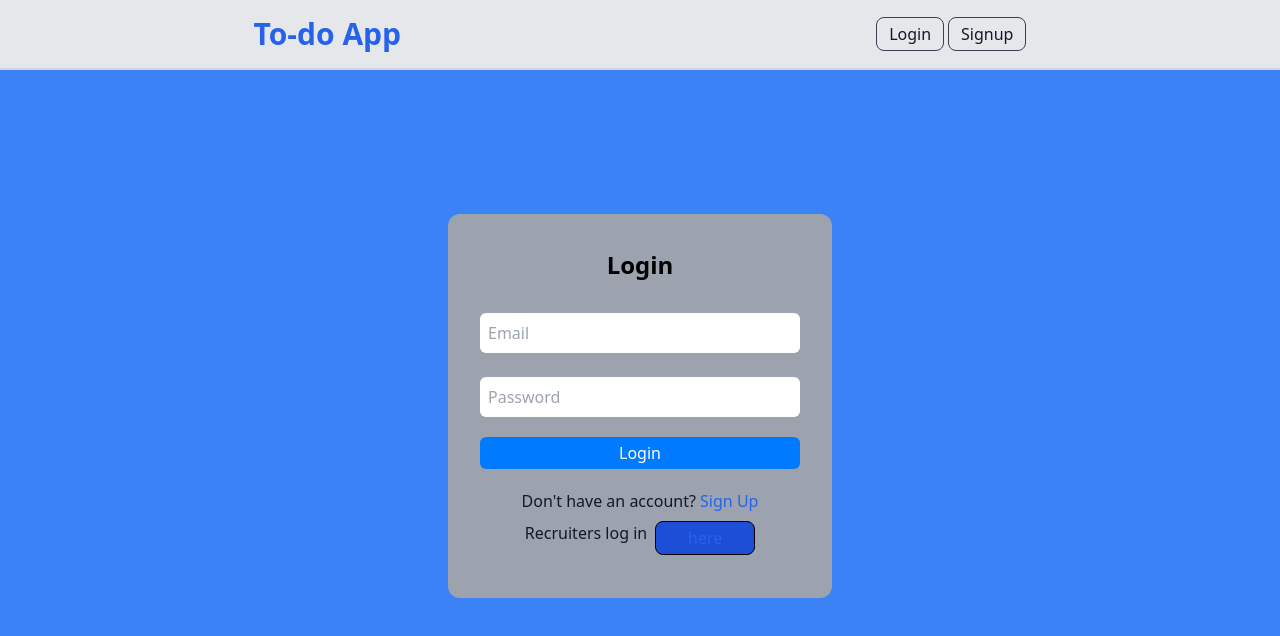
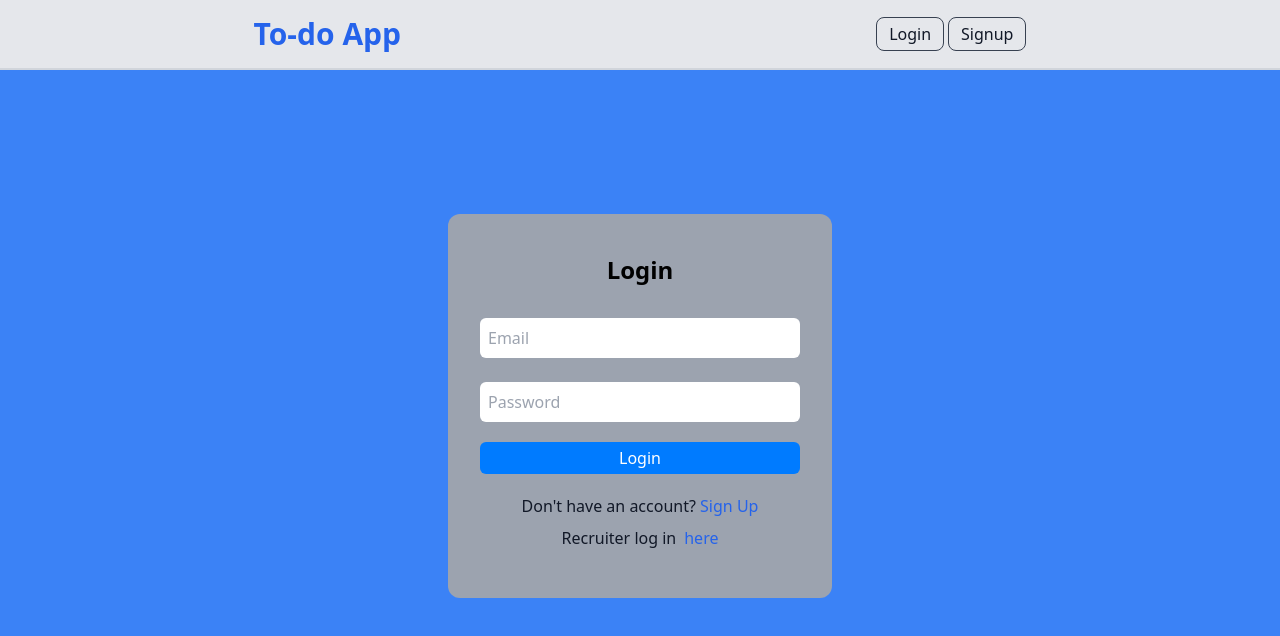
Before and after one commit to Riyaazct/todo-list-react, a React (Create React App) app in the folder client/: page /login in a window 1280 px wide. Shown: the top 636 px of the page. Built offline with nearby package versions, Linux system fonts and the light colour scheme; no server answers.

Commit message:
adjust button for recruiters styling

```diff
--- a/client/src/app/components/RecruiterLoginButton.js
+++ b/client/src/app/components/RecruiterLoginButton.js
@@ -20,13 +20,13 @@ const RecruiterLoginButton = () => {
 
   return (
     <div className="flex justify-center p-2">
-      <p>Recruiters log in</p>
-      <button
+      <p>Recruiter log in</p>
+      <div
         className="ml-2 text-blue-600 cursor-pointer"
         onClick={recruiterLogin}
       >
         here
-      </button>
+      </div>
     </div>
   );
 };
```
